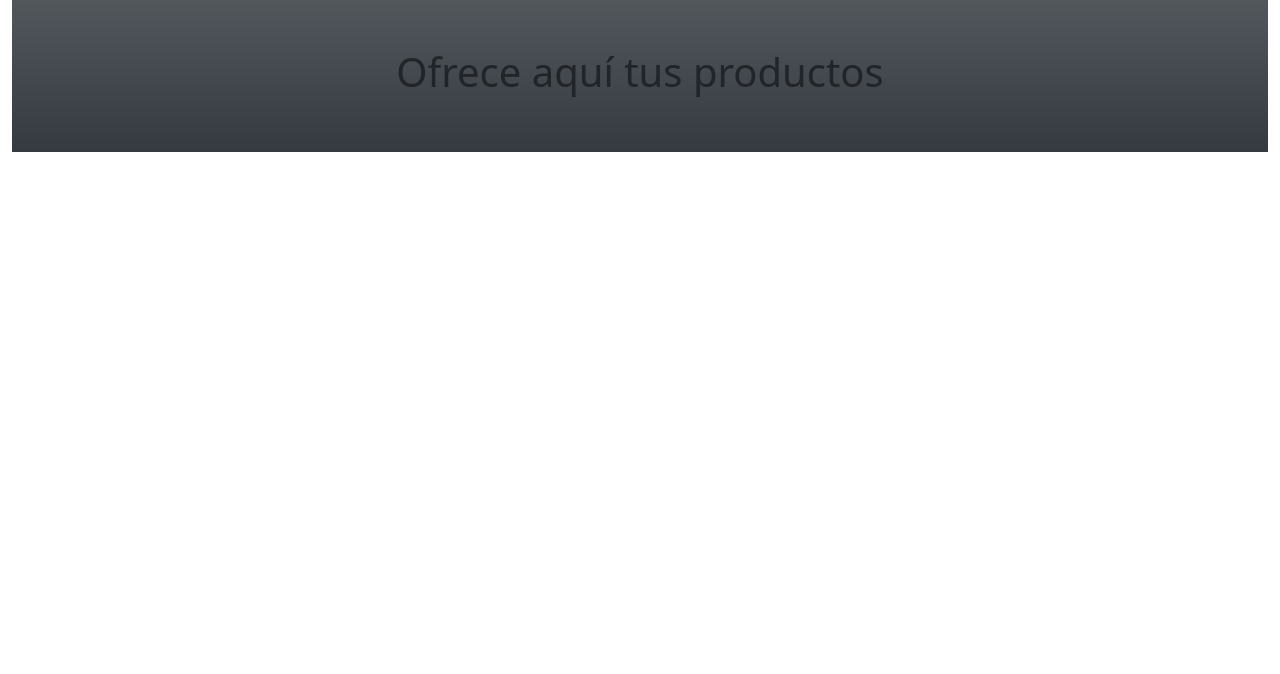
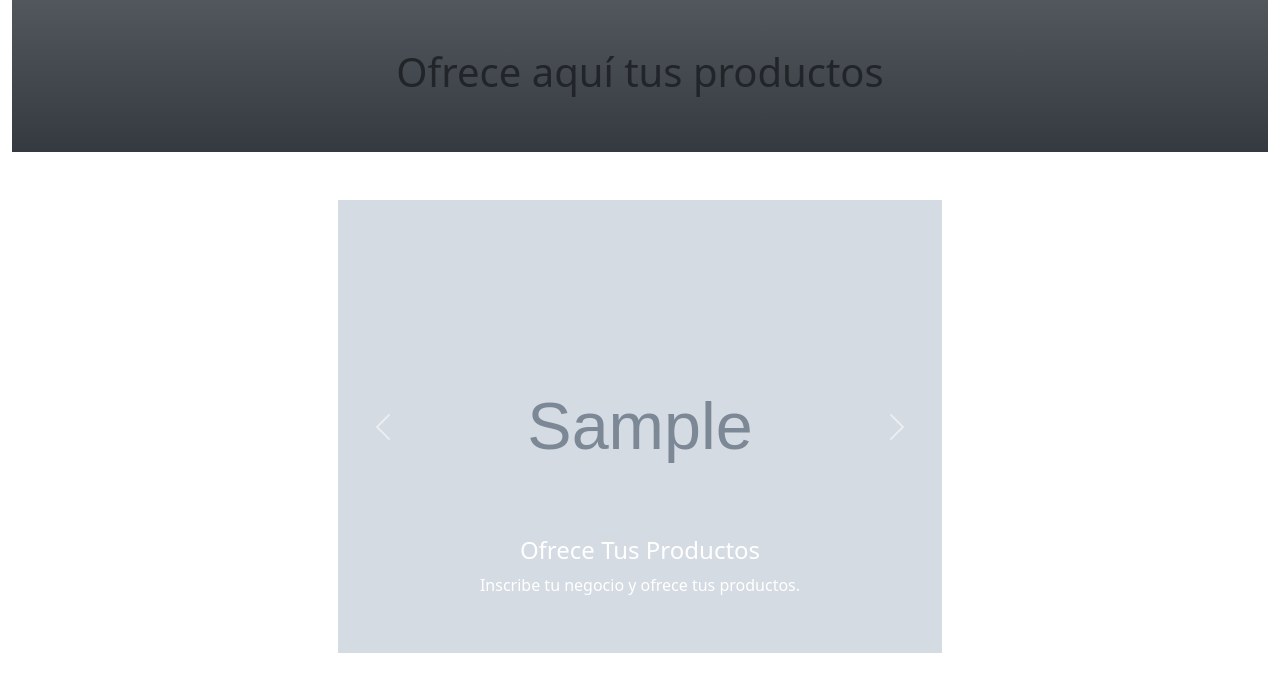
Before and after one commit to patricia-fm/Psemestral, a Django app: page / in a window 1280 px wide. Shown: the part 126-800 px from the top of the page. Run offline with Django 3.2, Linux system fonts and the light colour scheme; tables that the repository leaves empty hold one stand-in row (values such as "Sample post"); grey boxes marked "Sample" are stand-in pictures; some libraries are stand-ins or nearby versions.

Commit message:
Instalar ckeditor
Integrar carusel
Subir imagenes al servidos

```diff
--- a/web_negocios/core/templates/index.html
+++ b/web_negocios/core/templates/index.html
@@ -5,13 +5,32 @@
     <section class="bg-dark p-5 bg-gradient text-center">
         <h1>{{titulo}}</h1>
     </section>
-            <ul>
+    <section class="container-fluid">
+        <div class="row mt-5">
+            <div class="col-lg-6 col-md-6 col-sm-12 mx-auto">
+                <div id="carouselExampleCaptions" class="carousel slide" data-ride="carousel">
+                    <div class="carousel-inner">
                         {% for p in productos %}
-                    <li><span>{{p.nombre}}</span> <span class="text-warning">{{p.precio}}</span></li>
+                        <div class="carousel-item {% if forloop.counter == 1 %}active {% endif %}">
+                            <img src="{{p.imagen.url}}" class="d-block w-100" alt="...">
+                            <div class="carousel-caption d-none d-md-block">
+                            <h4>Ofrece Tus Productos</h4>
+                            <p>Inscribe tu negocio y ofrece tus productos.</p>
+                        </div>
+                    </div>
                     {% endfor %}
+                </div>
+                <a class="carousel-control-prev" href="#carouselExampleCaptions" role="button" data-slide="prev">
+                    <span class="carousel-control-prev-icon" aria-hidden="true"></span>
+                    <span class="visually-hidden">Previous</span>
+                </a>
+                <a class="carousel-control-next" href="#carouselExampleCaptions" role="button" data-slide="next">
+                    <span class="carousel-control-next-icon" aria-hidden="true"></span>
+                    <span class="visually-hidden">Next</span>
+                </a>
+            </div>
 
-            </ul>
-        <section>
+        </div>
     </section>
 </main>
 {% endblock %}
--- a/web_negocios/core/views.py
+++ b/web_negocios/core/views.py
@@ -1,8 +1,11 @@
 from django.shortcuts import render
+from productos.models import producto
 
 # Create your views here.
 def home(request):
-    return render(request,"index.html", {'titulo': 'Ofrece aquí tus productos'})
+    productos = producto.objects.all()
+    return render(request,"index.html", {'titulo': 'Ofrece aquí tus productos'
+    ,'productos': productos })
 
 def contacto(request):
     return render(request,"contacto.html")
--- a/web_negocios/productos/models.py
+++ b/web_negocios/productos/models.py
@@ -1,10 +1,10 @@
 from django.db import models
-
+from ckeditor.fields import RichTextField
 # Create your models here.
 class producto(models.Model):
     titulo = models.CharField(max_length=50, verbose_name="Titulo del Producto")
-    descripcion = models.TextField(verbose_name="Detalle del producto")
-    imagen = models.URLField(max_length=210, verbose_name="Url de la Imagen")
+    descripcion = RichTextField(verbose_name="Detalle del producto")
+    imagen = models.ImageField(upload_to='productos', verbose_name="Imagen del producto")
     precio = models.IntegerField(verbose_name="Precio del producto")
     estaEnOferta = models.BooleanField(verbose_name="Esta en Oferta?", default=False)
     created = models.DateTimeField(auto_now_add=True, verbose_name="Fecha de Creación")
--- a/web_negocios/productos/templates/productos.html
+++ b/web_negocios/productos/templates/productos.html
@@ -16,7 +16,7 @@
                         <span>{{p.titulo}}</span>
                     </div>
                     <div class= "card-body text-center">
-                        <img src="{{p.imagen}}" class="img-prod">
+                        <img src="{{p.imagen.url}}" class="img-prod">
                     </div>
                     <div class= "card-footer">
                         {% if p.estaEnOferta %}
--- a/web_negocios/productos/urls.py
+++ b/web_negocios/productos/urls.py
@@ -3,4 +3,5 @@ from django.urls import path
 from . import views
 urlpatterns = [
     path('', views.verProductos, name="productos"),
+    path('producto/<int:prod_id>', views.detalleProductos, name="producto")
 ]
--- a/web_negocios/web_negocios/settings.py
+++ b/web_negocios/web_negocios/settings.py
@@ -39,7 +39,8 @@ INSTALLED_APPS = [
     'django.contrib.staticfiles',
     'django.contrib.humanize',
     'core',
-    'productos'
+    'productos',
+    'ckeditor'
 ]
 
 MIDDLEWARE = [
@@ -121,3 +122,6 @@ USE_TZ = True
 # https://docs.djangoproject.com/en/3.1/howto/static-files/
 
 STATIC_URL = '/static/'
+import os
+MEDIA_URL = '/media/'
+MEDIA_ROOT = os.path.join(BASE_DIR, 'media')
--- a/web_negocios/web_negocios/urls.py
+++ b/web_negocios/web_negocios/urls.py
@@ -15,9 +15,14 @@ Including another URLconf
 """
 from django.contrib import admin
 from django.urls import path,include
-
+from django.conf import settings
 urlpatterns = [
     path('admin/', admin.site.urls),
     path('',include("core.urls")),
     path('productos/', include("productos.urls"))
 ]
+
+
+if settings.DEBUG:
+    from django.conf.urls.static import static
+    urlpatterns+=static(settings.MEDIA_URL, document_root=settings.MEDIA_ROOT)
```
Also changed, not shown: web_negocios/productos/templates/ver_producto.html (added, +33 -0 lines), web_negocios/productos/views.py (+6 -1 lines), web_negocios/media/productos/Bicis.jpg (added), web_negocios/media/productos/Bolsas.jpg (added), web_negocios/media/productos/cerveza.jpg (added), web_negocios/productos/migrations/0002_auto_20201112_1343.py (added), web_negocios/productos/migrations/0003_auto_20201112_1346.py (added). Lines whose indentation alone changed are shown as unchanged.
